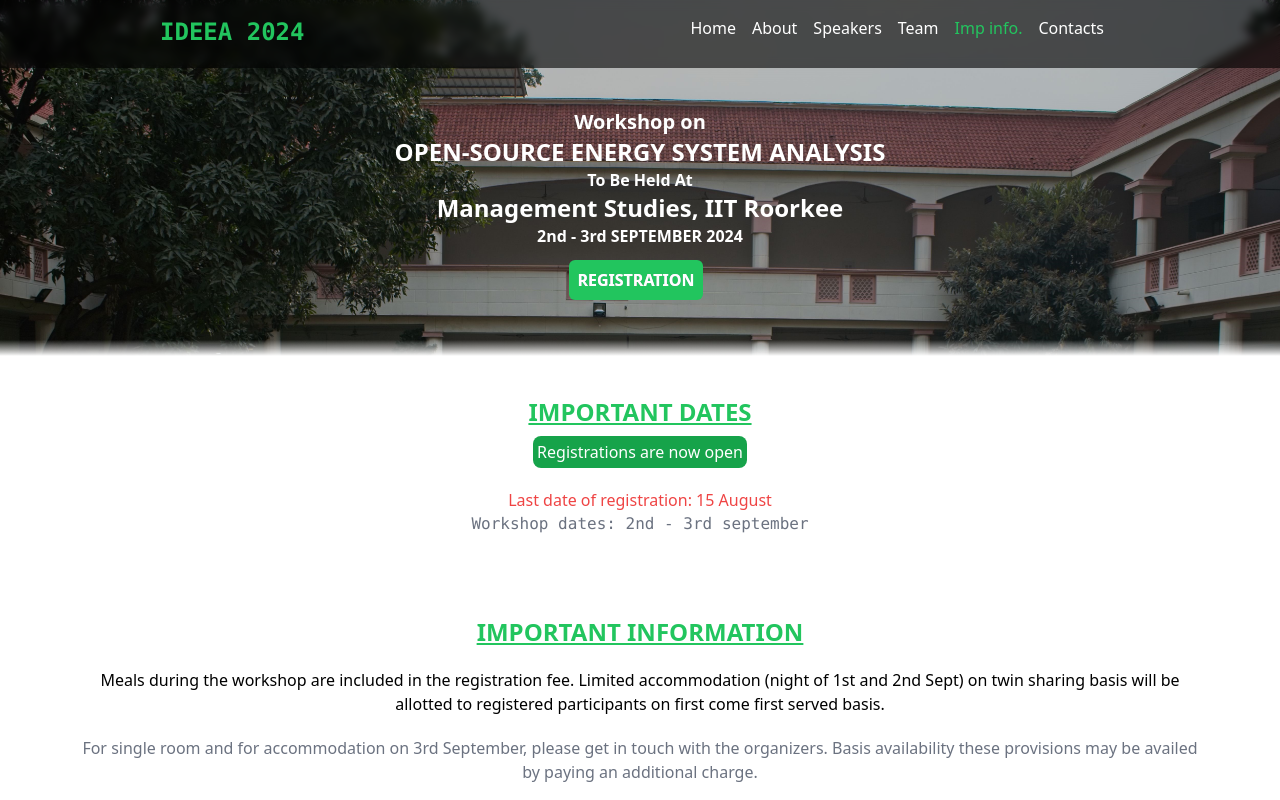
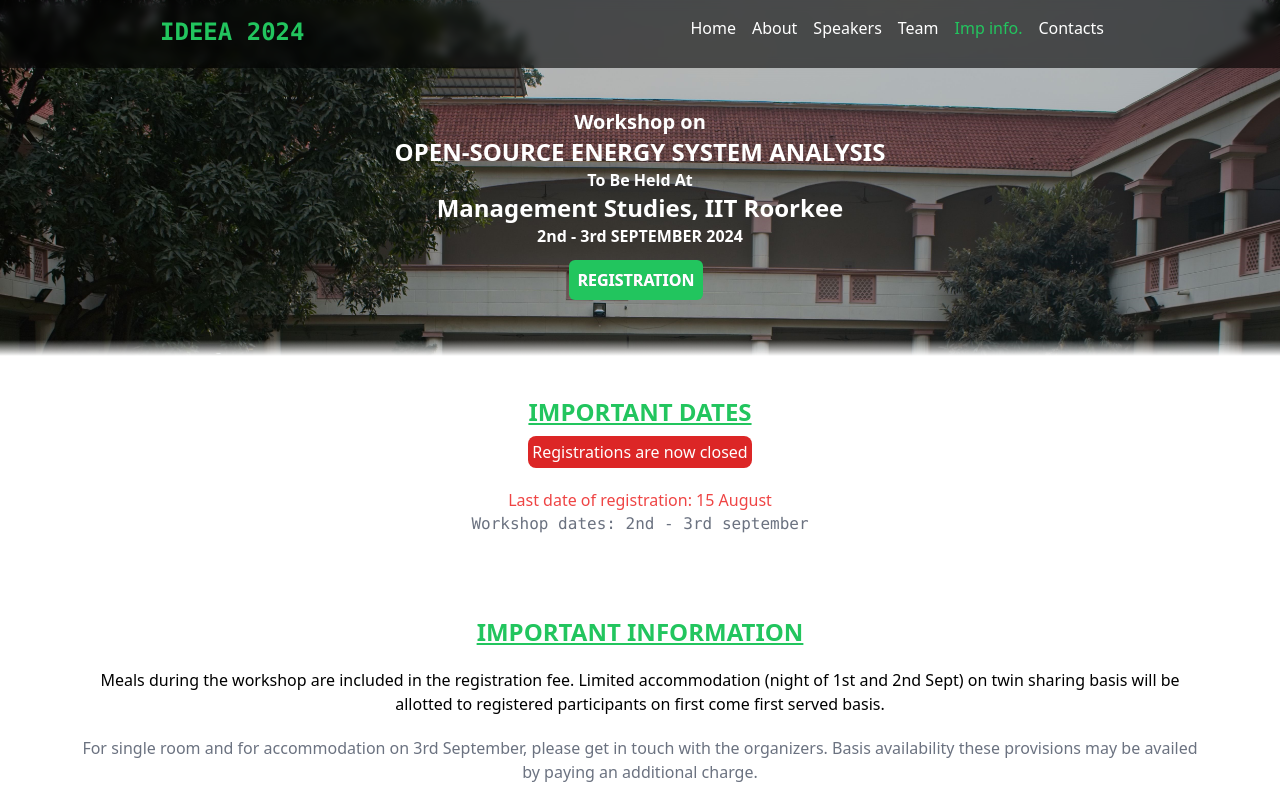
Before and after one commit to aryn3017/RegistrationWebsite, a React (Vite) app: page /Impinfo in a window 1280 px wide. Shown: the top 800 px of the page. Built offline with nearby package versions, Linux system fonts and the light colour scheme.

Commit message:
closed_reg

```diff
--- a/src/components/Impinfo/Impinfo.jsx
+++ b/src/components/Impinfo/Impinfo.jsx
@@ -6,7 +6,7 @@ function Impinfo() {
         <div className='mt-10 mb-10'>
             <div className='flex flex-col items-center'>
                 <p className=' font-extrabold text-2xl text-green-500 mb-2 underline'>IMPORTANT DATES</p>
-                <p className=' bg-green-600 p-1 rounded-lg text-white mb-5'>Registrations are now open</p>
+                <p className=' bg-red-600 p-1 rounded-lg text-white mb-5'>Registrations are now closed</p>
                 <p className=' text-red-500 font-medium'>Last date of registration: 15 August</p>
                 <p className=' text-gray-500 font-mono'>Workshop dates: 2nd - 3rd september</p>
             </div>
```
